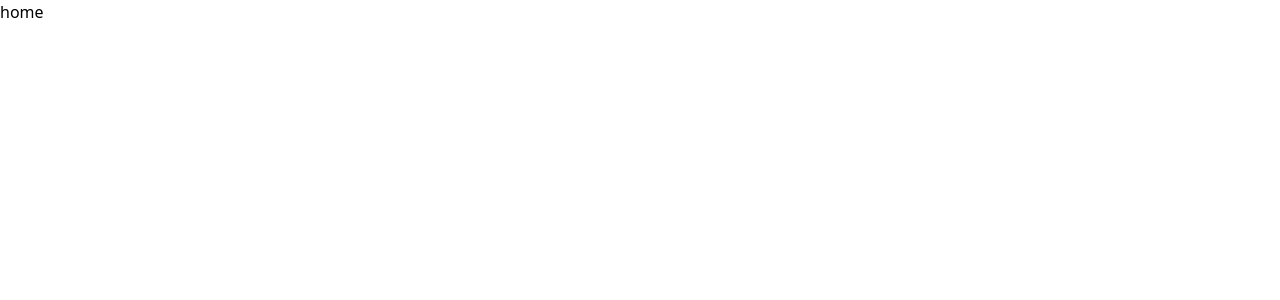
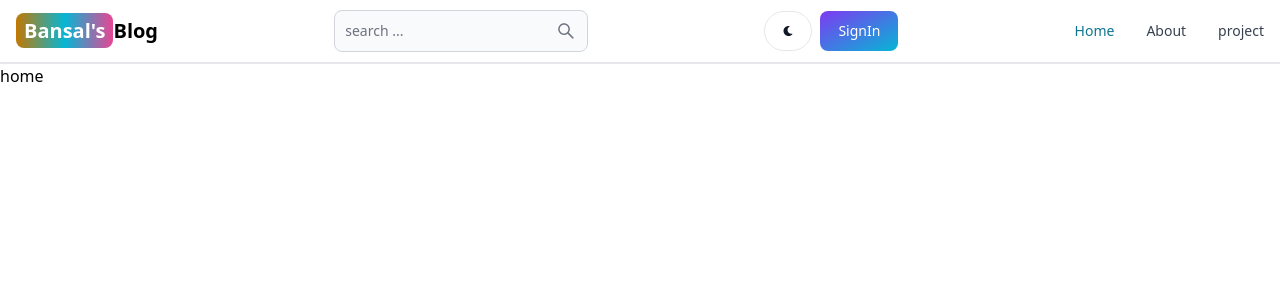
Before and after one commit to Jashanbansal1256/mern-bloging, a React (Create React App) app in the folder client/: page / in a window 1280 px wide. Shown: the top 300 px of the page. Built offline with nearby package versions, Linux system fonts and the light colour scheme.

Commit message:
complete the header section

```diff
--- a/client/src/App.js
+++ b/client/src/App.js
@@ -5,10 +5,12 @@
 import SignUp from "./pages/SignUp";
 import Dashboard from "./pages/Dashboard";
 import Projects from "./pages/Projects";
+import Header from "./components/Header";
 
 function App() {
   return (
     <BrowserRouter>
+       <Header/>
       <Routes>
         <Route path="/" element={<Home />} />
         <Route path="/about" element={<About />} />
--- /dev/null
+++ b/client/src/components/Header.jsx
@@ -0,0 +1,52 @@
+import { Button, Navbar, TextInput } from "flowbite-react";
+import React from "react";
+import { Link, useLocation } from "react-router-dom";
+import { AiOutlineSearch } from "react-icons/ai";
+import { FaMoon } from "react-icons/fa";
+export default function Header() {
+  const path = useLocation().pathname;
+  return (
+    <Navbar className="border-b-2">
+      <Link
+        to="/"
+        className="self-center whitespace-nowrap text-sm sm:text-xl font-semibold dark:text-white"
+      >
+        <span className="px-2 py-1 bg-gradient-to-r from-yellow-500 via-cyan-500 to-pink-500 rounded-lg text-white">
+          Bansal's
+        </span>
+        Blog
+      </Link>
+      <form>
+        <TextInput
+          type="text"
+          placeholder="search ..."
+          rightIcon={AiOutlineSearch}
+          className="hidden lg:inline"
+        />
+      </form>
+      <Button className="w-12 h-10 lg:hidden" color="gray" pill>
+        <AiOutlineSearch />
+      </Button>
+      <div className="flex gap-2">
+        <Button className="w-12 h-10 hidden sm:inline " color="gray" pill>
+          <FaMoon />
+        </Button>
+        <Link to="/sign-in">
+          <Button gradientDuoTone="purpleToBlue">SignIn</Button>
+        </Link>
+        <Navbar.Toggle></Navbar.Toggle>
+      </div>
+      <Navbar.Collapse>
+        <Navbar.Link active={path === "/"} as={'div'}>
+          <Link to="/">Home</Link>
+        </Navbar.Link>
+        <Navbar.Link active={path === "/about"} as={'div'}>
+          <Link to="/about">About</Link>
+        </Navbar.Link>
+        <Navbar.Link active={path === "/projects"} as={'div'}>
+          <Link to="/projects">project</Link>
+        </Navbar.Link>
+      </Navbar.Collapse>
+    </Navbar>
+  );
+}
--- /dev/null
+++ b/package.json
@@ -0,0 +1,5 @@
+{
+  "dependencies": {
+    "react-icons": "^5.1.0"
+  }
+}
```
Also changed, not shown: 1 other file (tests, documents, lock files or other folders).
